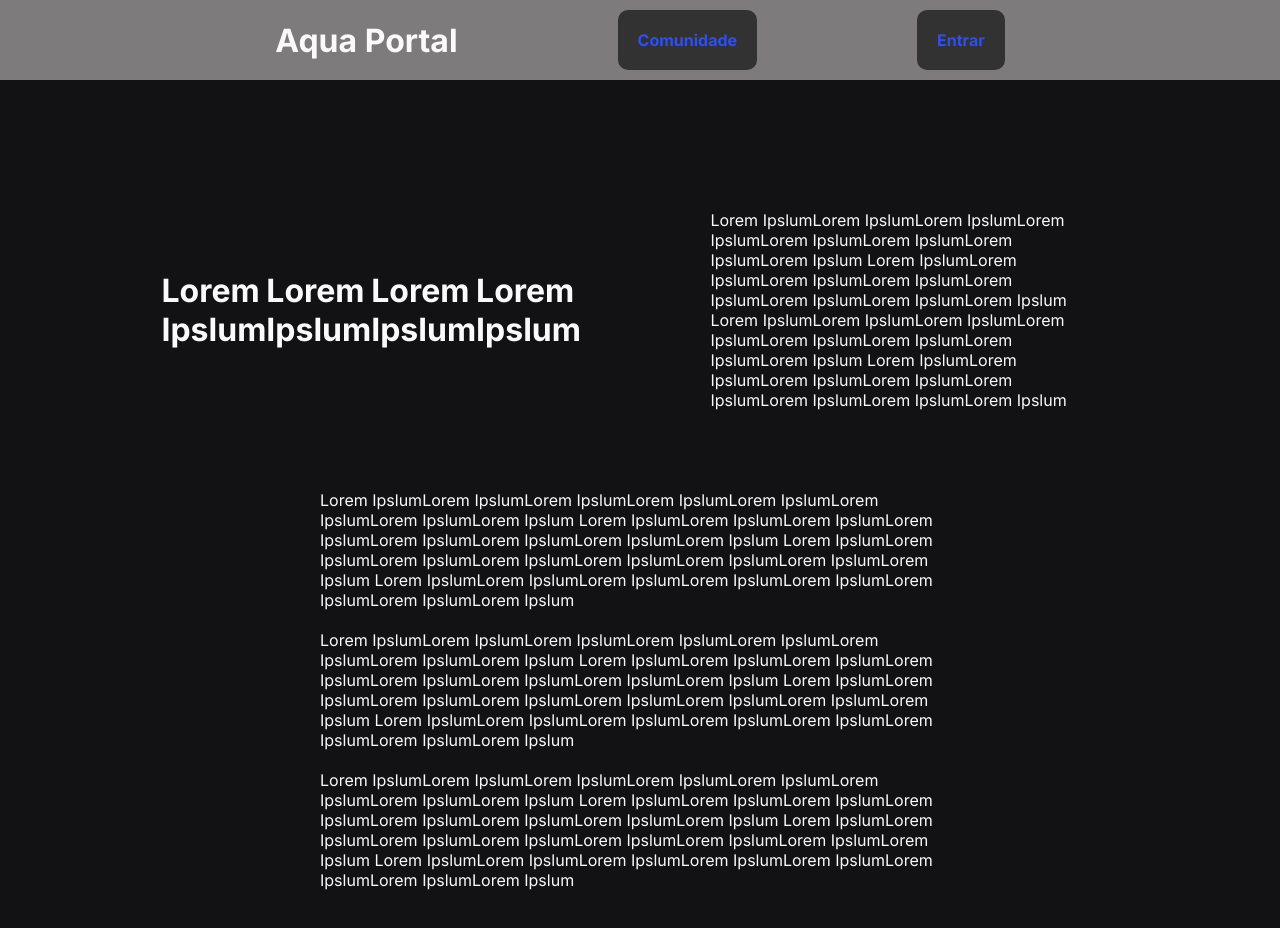
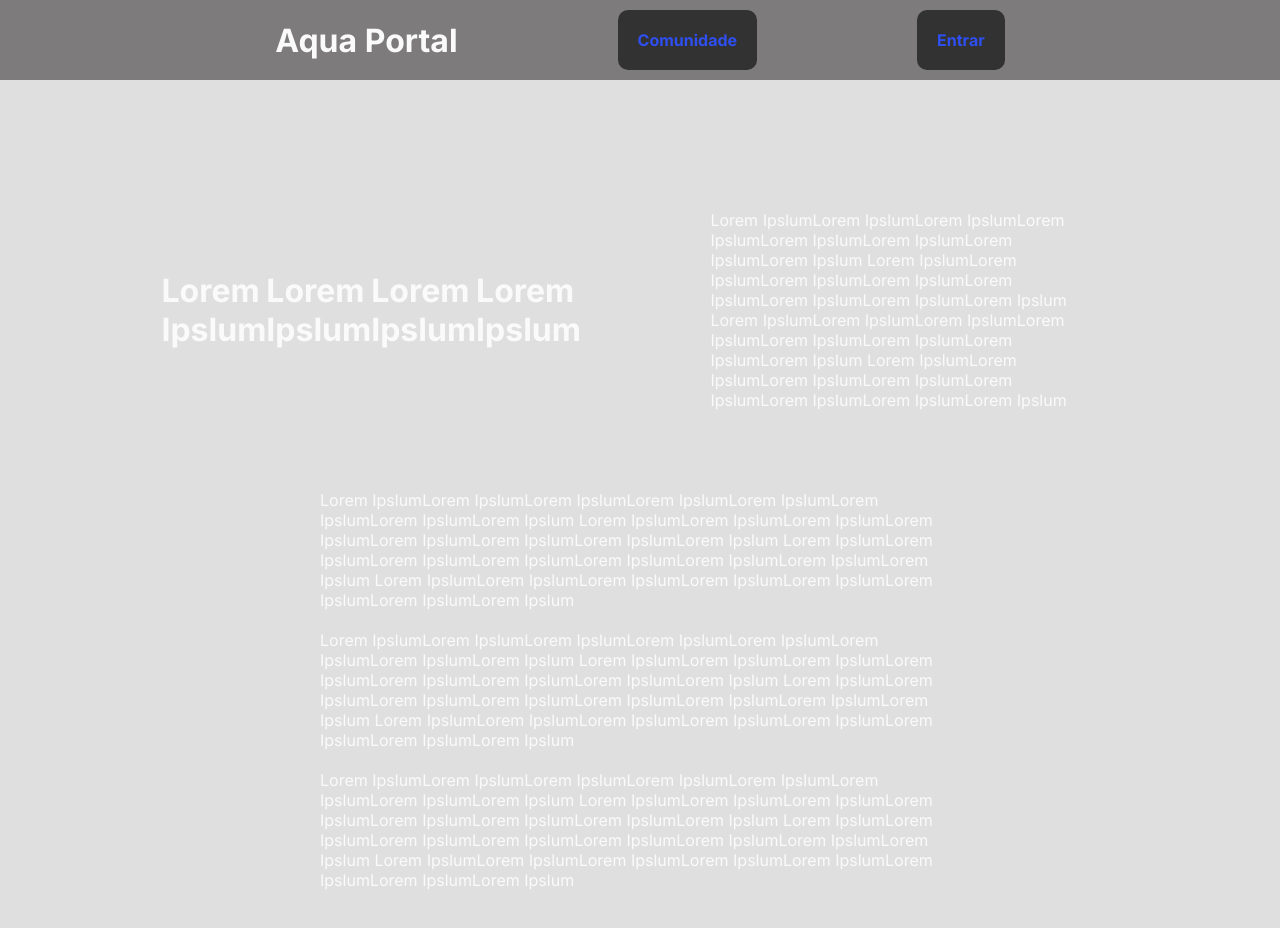
Before and after one commit to Antonio-HOS/ic_front, a Next.js app: page / in a window 1280 px wide. Shown: the top 928 px of the page. Built offline with nearby package versions, Linux system fonts and the light colour scheme.

Commit message:
ready to start changes

```diff
--- a/app/globals.css
+++ b/app/globals.css
@@ -4,7 +4,7 @@
   --background-end-rgb: 255, 255, 255;
 
   --text-color: #fafafa;
-	--background-color: #121214;
+	--background-color: #dfdfdf;
 	--cor1: rgb(34, 0, 128);
 	--cor1B: rgb(46, 79, 242);
 	--cor2: rgb(95, 183, 81);
--- a/package.json
+++ b/package.json
@@ -9,11 +9,12 @@
     "lint": "next lint"
   },
   "dependencies": {
+    "axios": "^1.7.5",
     "bootstrap": "^5.3.3",
     "next": "14.2.5",
     "react": "^18",
     "react-dom": "^18",
-    "react-icons": "^5.2.1"
+    "react-icons": "^5.3.0"
   },
   "devDependencies": {
     "@types/node": "^20",
```
Also changed, not shown: 1 other file (tests, documents, lock files or other folders).
